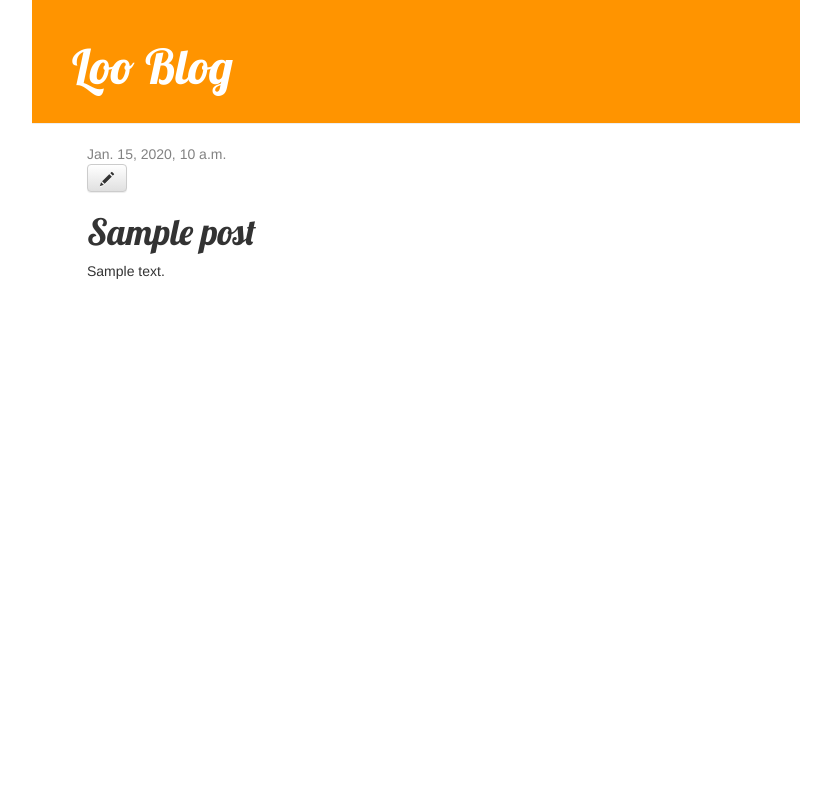
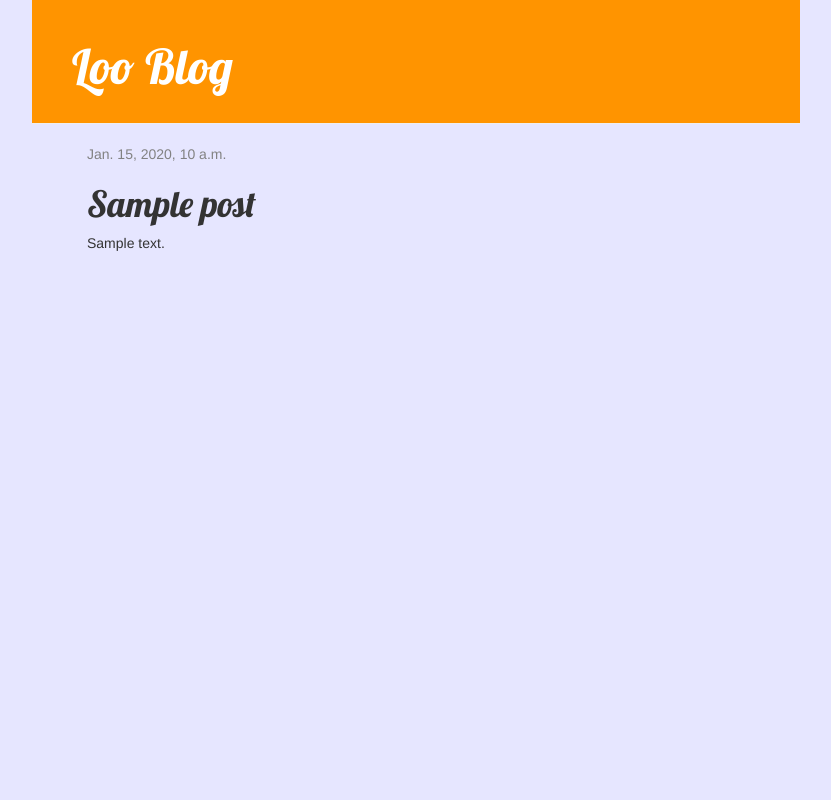
Before and after one commit to Lookoff/blog, a Django app: template blog/templates/blog/post_detail.html in a window 1280 px wide; the page is wider, and only the part inside the window is pictured. Shown: that part, without its empty margins (224-1055 px from the left). Run offline with Django 3.2, Linux system fonts and the light colour scheme; the template is opened without the code that fills it: most values are stand-ins (such as "Sample title", 1, 10 or a date in 2020); some libraries are stand-ins or nearby versions.

Commit message:
New background CSS.

```diff
--- a/blog/static/css/blog.css
+++ b/blog/static/css/blog.css
@@ -1,4 +1,5 @@
 body {
+	background-color: #e6e6ff;
     padding: 0 20% 0 20%;
 }
 
--- a/blog/templates/blog/post_detail.html
+++ b/blog/templates/blog/post_detail.html
@@ -7,7 +7,9 @@
                 {{ post.published_date }}
             </div>
         {% endif %}
-        <a class="btn btn-default" href="{% url 'post_edit' pk=post.pk %}"><span class="glyphicon glyphicon-pencil"></span></a>
+        {% if user.is_authenticated %}
+     		<a class="btn btn-default" href="{% url 'post_edit' pk=post.pk %}"><span class="glyphicon glyphicon-pencil"></span></a>
+		{% endif %}
         <h1>{{ post.title }}</h1>
         <p>{{ post.text|linebreaksbr }}</p>
     </div>
```
